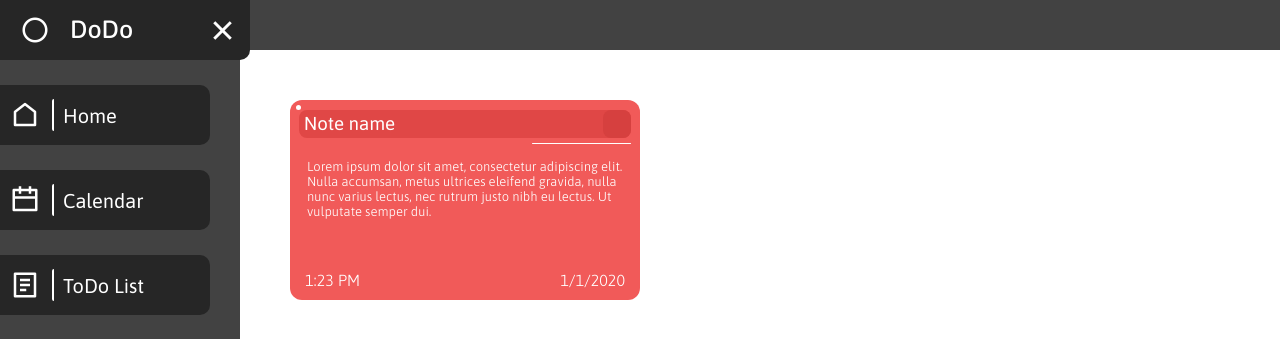
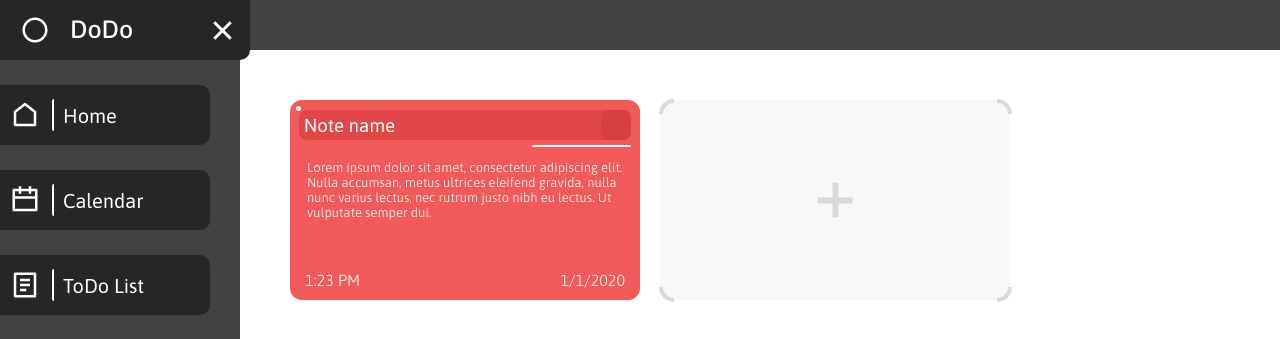
Before and after one commit to akai-org/akaitodo-frontend, a React (Vite) app: page /notes in a window 1280 px wide. Shown: the top 339 px of the page. Built offline with nearby package versions, Linux system fonts and the light colour scheme.

Commit message:
Store initial setup

```diff
--- /dev/null
+++ b/src/components/notes/AddNote.jsx
@@ -0,0 +1,17 @@
+import styles from '#src/styles/components/notes/AddNote.module.scss';
+
+const AddNote = () => {
+    return (
+        <div role="button" className={styles.main}>
+            <div className={styles.wrapper}>
+                <div className={`${styles.lt} ${styles.corner}`}></div>
+                <div className={`${styles.rt} ${styles.corner}`}></div>
+                <div className={`${styles.lb} ${styles.corner}`}></div>
+                <div className={`${styles.rb} ${styles.corner}`}></div>
+            </div>
+            <div className={styles.plus}></div>
+        </div>
+    );
+};
+
+export default AddNote;
--- a/src/pages/notes/Notes.jsx
+++ b/src/pages/notes/Notes.jsx
@@ -1,10 +1,12 @@
 import styles from '#src/styles/pages/Notes.module.scss';
 import Note from '#src/components/notes/Note';
+import AddNote from '../../components/notes/AddNote';
 
 const Notes = () => {
     return (
         <div className={styles.container}>
             <Note />
+            <AddNote />
         </div>
     );
 };
--- /dev/null
+++ b/src/store/slices/Notes/Notes.extraReducers.js
@@ -0,0 +1,3 @@
+const buildExtraReducers = (builder) => {};
+
+export default buildExtraReducers;
--- /dev/null
+++ b/src/styles/components/notes/AddNote.module.scss
@@ -0,0 +1,85 @@
+.main {
+    position: relative;
+    height: 200px;
+    width: 350px;
+    background-color: rgba($color: #d9d9d9, $alpha: 0.2);
+    border-radius: 10px;
+}
+
+.wrapper {
+    display: grid;
+    grid-template-columns: auto auto;
+    justify-content: space-between;
+    align-content: space-between;
+    height: 100%;
+}
+
+.corner {
+    aspect-ratio: 1/1;
+    height: 11px;
+    border: 5px solid #d9d9d9;
+}
+
+.lt {
+    position: relative;
+    right: 1.5px;
+    bottom: 1.5px;
+    border-top-left-radius: 20px;
+    border-width: 4px 0 0 4px;
+}
+
+.rt {
+    position: relative;
+    bottom: 1.5px;
+    left: 1.5px;
+    border-top-right-radius: 20px;
+    border-width: 4px 4px 0 0;
+}
+
+.lb {
+    position: relative;
+    top: 1.5px;
+    right: 1.5px;
+    border-bottom-left-radius: 20px;
+    border-width: 0 0 4px 4px;
+}
+
+.rb {
+    position: relative;
+    top: 1.5px;
+    left: 1.5px;
+    border-bottom-right-radius: 20px;
+    border-width: 0 4px 4px 0;
+}
+
+.plus {
+    position: absolute;
+    display: block;
+    border-radius: 50%;
+    aspect-ratio: 1/1;
+    width: 35px;
+    top: 50%;
+    left: 50%;
+    transform: translate(-50%, -50%);
+}
+
+.plus::before {
+    content: ' ';
+    display: block;
+    position: absolute;
+    width: 6px;
+    height: 100%;
+    left: 50%;
+    transform: translate(-50%, 0);
+    background-color: #d9d9d9;
+}
+.plus::after {
+    content: ' ';
+    display: block;
+    position: absolute;
+    width: 100%;
+    height: 6px;
+    top: 50%;
+    transform: translate(0, -50%);
+    background-color: #d9d9d9;
+}
--- a/src/styles/components/notes/Note.module.scss
+++ b/src/styles/components/notes/Note.module.scss
@@ -15,7 +15,7 @@
     align-items: center;
     width: 100%;
     height: 50px;
-    margin-top: 5px;
+    margin-top: 7px;
 }
 
 .header::after {
@@ -27,7 +27,7 @@
 
     background-color: #fff;
     border-radius: 50%;
-    top: -39px;
+    top: -41px;
     left: -167px;
 }
 
@@ -35,7 +35,7 @@
     display: flex;
     flex-direction: row;
     width: 95%;
-    height: 28px;
+    height: 30px;
     background-color: #e04746;
 
     justify-content: space-between;
--- a/src/styles/pages/Notes.module.scss
+++ b/src/styles/pages/Notes.module.scss
@@ -1,4 +1,7 @@
 .container {
+    display: flex;
+    flex-direction: row;
+    gap: 20px;
     margin-top: 40px;
     margin-left: 40px;
 }
```
Also changed, not shown: src/store/slices/Notes/Notes.slice.js (added, +19 -0 lines), src/store/slices/Notes/Notes.Reducers.js (added), src/store/slices/Notes/Notes.thunks.js (added), src/store/slices/Notes/index.js (added).
